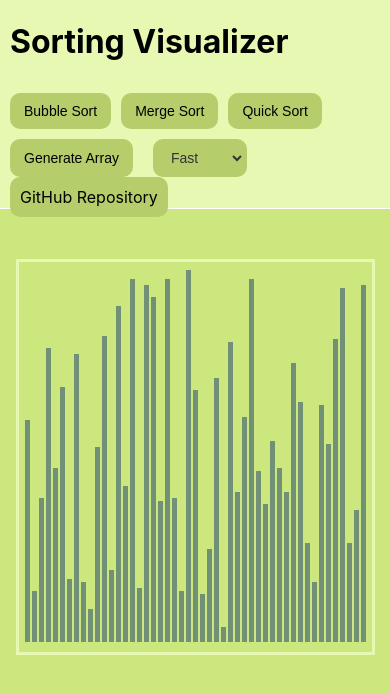
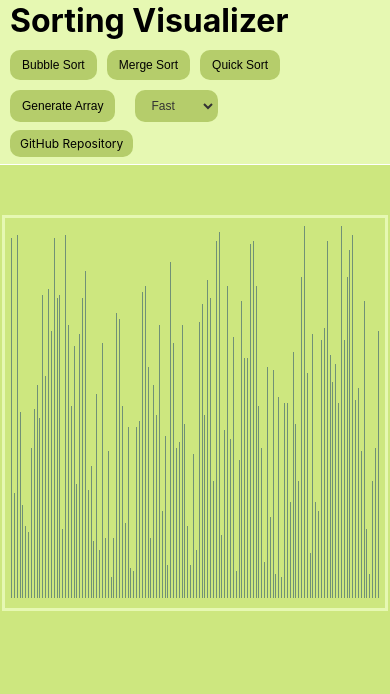
Before and after one commit to Adishtienmetz/sorting-visualizer, a React (Create React App) app: page / in a window 390 px wide. Shown: the top 694 px of the page. Built offline with nearby package versions, Linux system fonts and the light colour scheme.

Commit message:
updated the control-panel for mobile screens

```diff
--- a/src/App.css
+++ b/src/App.css
@@ -120,6 +120,18 @@ pre{
   .control-panel {
     flex-direction: column;
     align-items: flex-start;
+    padding-bottom: 3%;
+  }
+
+  .control-panel button, .control-panel select, .control-panel a{
+    padding: 6px 10px; /* Smaller padding */
+    font-size: 12px; /* Smaller font size */
+    width: auto; /* Adjust width as needed */
+  }
+
+  .control-panel h1{
+    margin-bottom: 0;
+    margin-top: 0;
   }
 
   .visualizer-container {
--- a/src/components/AlgorithmVisualizer.tsx
+++ b/src/components/AlgorithmVisualizer.tsx
@@ -4,6 +4,8 @@ import { handleBubbleSort, handleMergeSort, handleQuickSort } from '../handlers/
 import AlgorithmCode from './AlgorithmCode';
 
 interface AlgorithmVisualizerProps {}
+
+const ARRAYSIZE = 130
 
 const generateArray = (size: number) => {
   const newArray = [];
@@ -15,24 +17,12 @@ const generateArray = (size: number) => {
 };
 
 const AlgorithmVisualizer: React.FC<AlgorithmVisualizerProps> = () => {
-  const [arraySize, setArraySize] = useState(window.innerWidth / 8);
-  const [array, setArray] = useState<number[]>(generateArray(arraySize));
+  const [array, setArray] = useState<number[]>(generateArray(ARRAYSIZE));
   const [isSorting, setIsSorting] = useState<boolean>(false);
   const [numberOfSteps, setNumberOfSteps] = useState<number>(0);
   const [speed, setSpeed] = useState<number>(2);
   const [algorithm, setAlgorithm] = useState<string>('');
   const timeoutRefs = useRef<NodeJS.Timeout[]>([]);
-
-  useEffect(() => {
-    const handleResize = () => {
-      const newSize = window.innerWidth / 8;
-      setArraySize(newSize);
-      setArray(generateArray(newSize));
-    };
-
-    window.addEventListener('resize', handleResize);
-    return () => window.removeEventListener('resize', handleResize);
-  }, []);
 
   const resetArray = (): void => {
     timeoutRefs.current.forEach(timeoutId => clearTimeout(timeoutId));
@@ -59,7 +49,7 @@ const AlgorithmVisualizer: React.FC<AlgorithmVisualizerProps> = () => {
   const handleGenerateArray = () => {
     resetArray();
     const newArray: number[] = [];
-    for (let i = 0; i < arraySize; i++) {
+    for (let i = 0; i < ARRAYSIZE; i++) {
       const randomNum = Math.floor(Math.random() * 120) + 5;
       newArray.push(randomNum);
     }
```
Also changed, not shown: package.json (line endings or trailing spaces).
